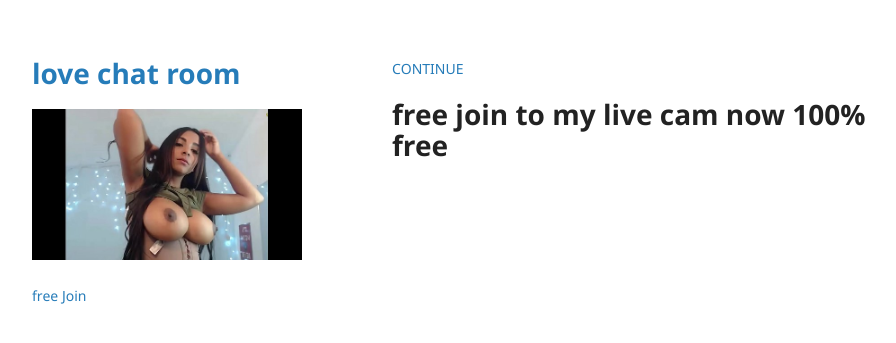
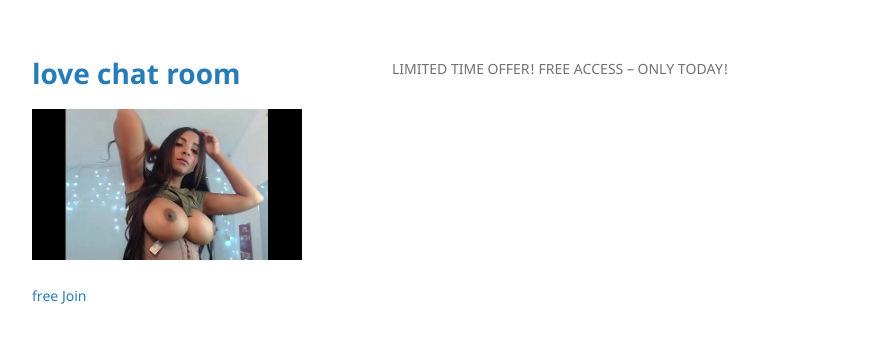
Before and after one commit to locchat69/noughtyhot, a Jekyll site: the page built from index.md, in a window 1280 px wide. Shown: the top 343 px of the page, without its empty margins (178-1074 px from the left). Built offline with Jekyll 4.4.1, drawn with Linux system fonts in a browser that asks for light colours; our own code applies the rules of GitHub Pages for plain Markdown files; the repository's description, which GitHub fills in, is left out.

Commit message:
Update index.md

```diff
--- a/index.md
+++ b/index.md
@@ -1,9 +1 @@
----
-layout: default
----
-
-
-
-[CONTINUE](https://getlocalnoughty.net)
-
-# free join to my live cam now 100% free
+LIMITED TIME OFFER! FREE ACCESS – ONLY TODAY!
```
